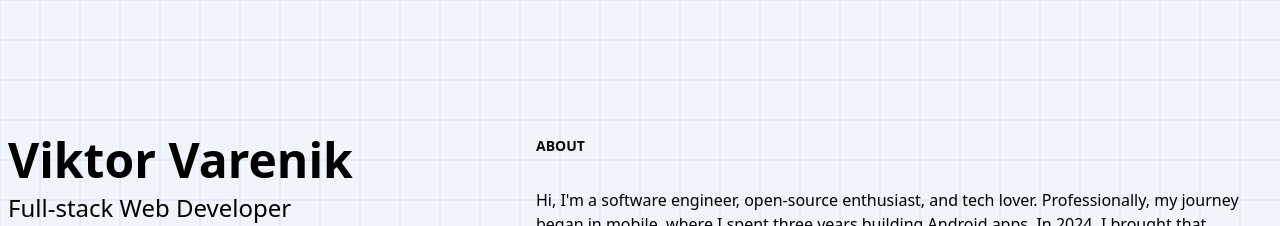
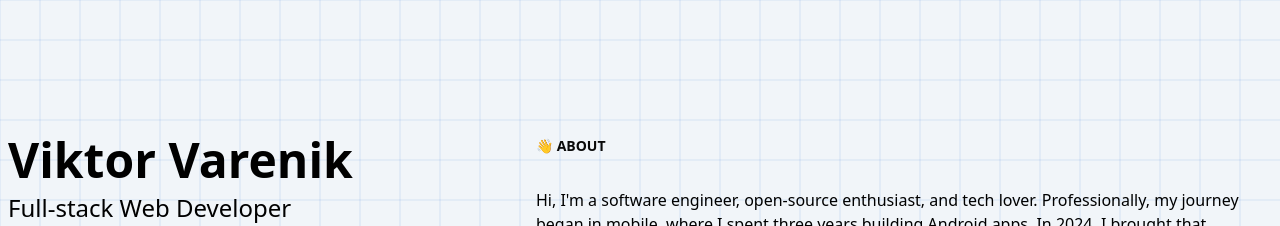
Before and after one commit to kotleni/kotleni.github.io, a Next.js app: page / in a window 1280 px wide. Shown: the top 226 px of the page. Built offline with nearby package versions, Linux system fonts and the light colour scheme.

Commit message:
chore: add missing emoji to about part header

```diff
--- a/src/app/about-part.tsx
+++ b/src/app/about-part.tsx
@@ -3,7 +3,7 @@ import {BlockHeader} from '@/components/block-header';
 export function AboutPart() {
     return (
         <>
-            <BlockHeader title="About" />
+            <BlockHeader emoji="👋" title="About" />
             <p className="mb-4 md:px-4 pt-4">
                 Hi, I'm a software engineer, open-source enthusiast, and tech
                 lover. Professionally, my journey began in mobile, where I spent
```
